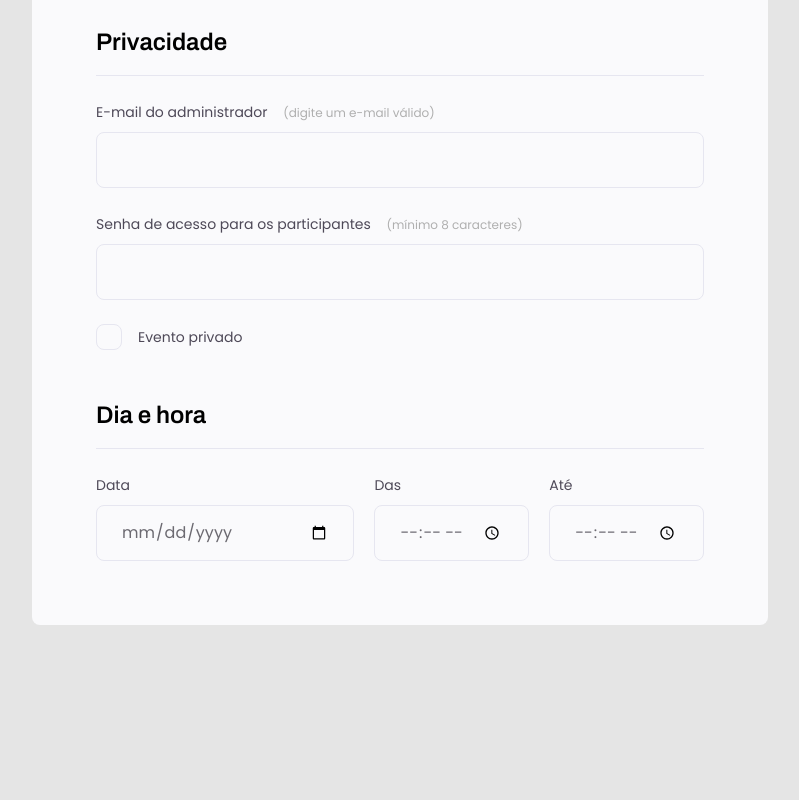
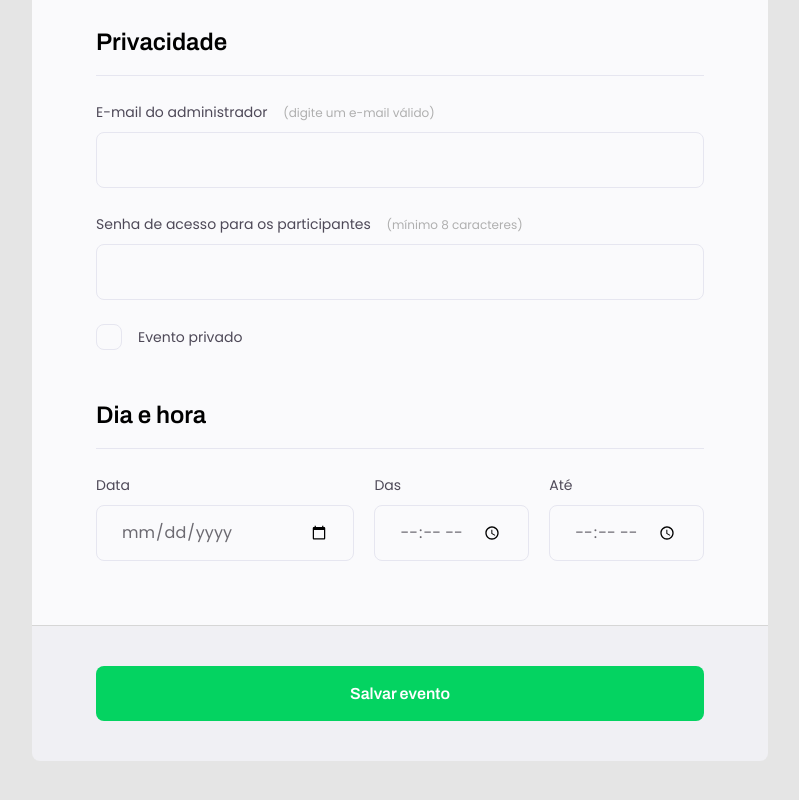
Before and after one commit to gabrielpdb/rocketseat-explorer-stage03-01, a plain HTML site: page index.html in a window 1280 px wide. Shown: the part 1058-1858 px from the top of the page, without its empty margins (240-1039 px from the left). Before the commit the page ends 1683 px from the top, so only its background shows below. Drawn offline with Linux system fonts and the light colour scheme.

Commit message:
Criando estilos para o submit

```diff
--- a/index.html
+++ b/index.html
@@ -105,6 +105,9 @@
           </div>
         </fieldset>
       </form>
+      <footer>
+        <input class="button" type="submit" value="Salvar evento" />
+      </footer>
     </div>
   </body>
 </html>
--- a/style.css
+++ b/style.css
@@ -6,7 +6,6 @@
 
 body,
 input,
-button,
 select,
 textarea {
   font-family: 'Poppins', sans-serif;
@@ -54,7 +53,7 @@ header p {
 
 form {
   margin-top: 38px;
-  border-radius: 8px;
+  border-radius: 8px 8px 0 0;
   background: #fafafc;
   padding: 64px;
   min-height: 300px;
@@ -184,3 +183,31 @@ fieldset legend {
 .checkbox-wrapper input:focus + label::before {
   outline: 2px solid black;
 }
+
+footer {
+  background: #f0f0f4;
+  height: 136px;
+  display: flex;
+  flex-direction: column;
+  padding: 40px 64px;
+  margin-bottom: 100px;
+
+  border-top: 1px solid #d6d6d6;
+  border-radius: 0 0 8px 8px;
+}
+
+footer .button {
+  height: 56px;
+  background: #04d361;
+  border-radius: 8px;
+  border: 0;
+  font-family: 'Archivo';
+  font-weight: 600;
+  font-size: 16px;
+  line-height: 26px;
+  color: #fff;
+}
+
+footer .button:hover {
+  background: #08a04c;
+}
```
